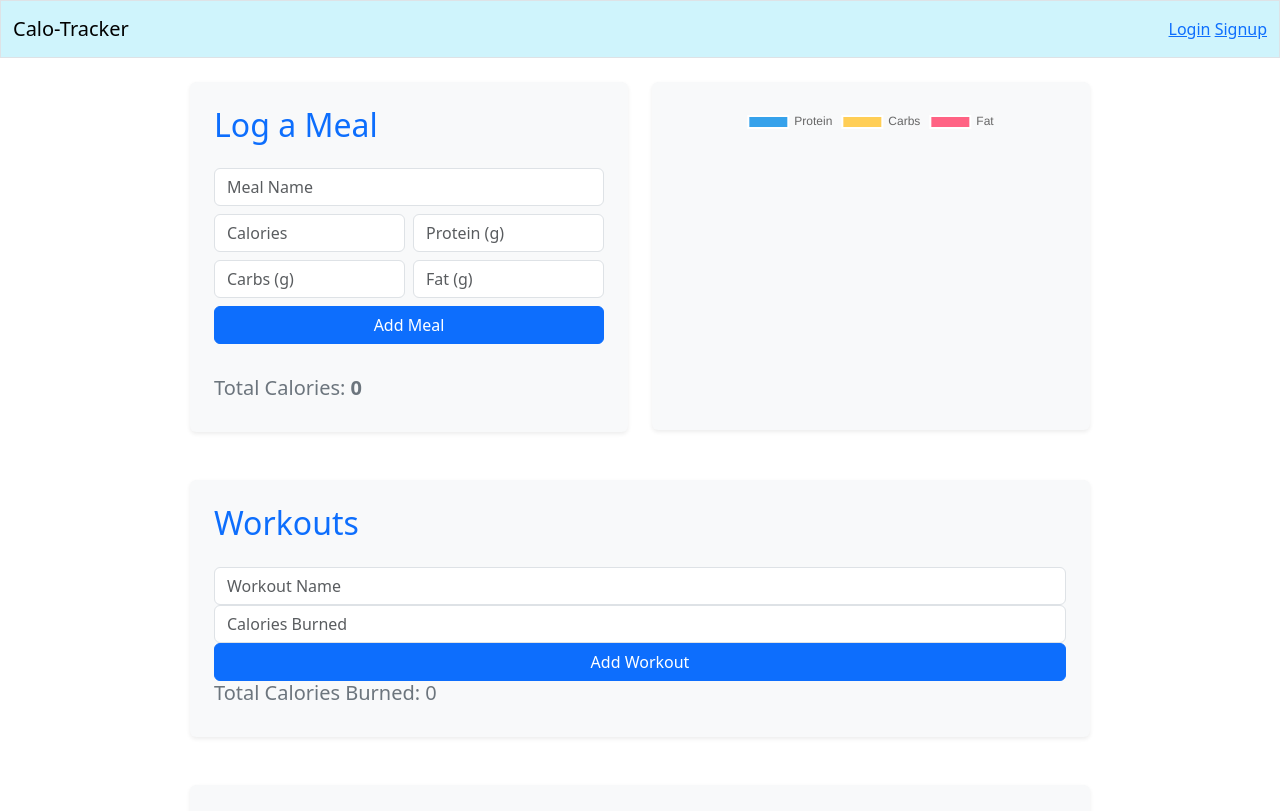
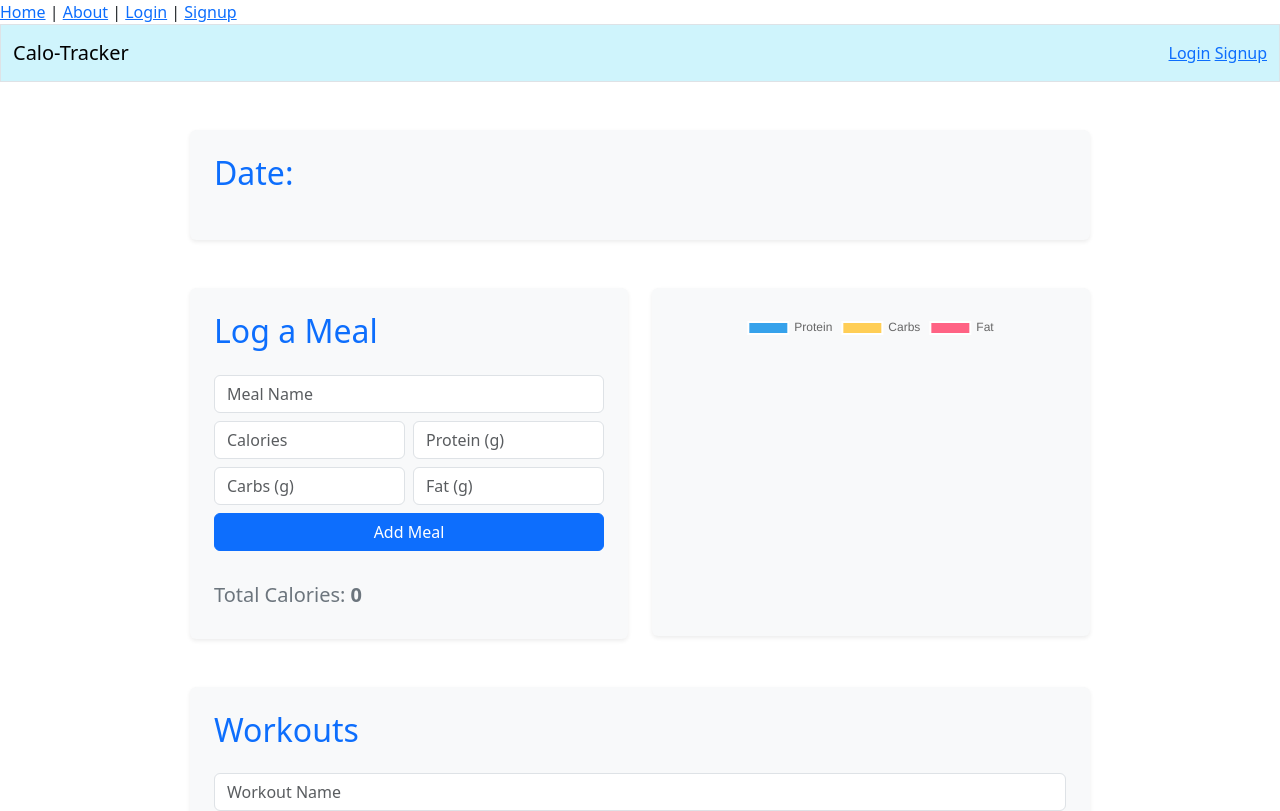
Before and after one commit to Abeoanderson/CS-3300-Summer-Semester-project, a React (Vite) app in the folder CS 3300 Project/: page / in a window 1280 px wide. Shown: the top 811 px of the page. Built offline with nearby package versions, Linux system fonts and the light colour scheme.

Commit message:
got all the routing working

```diff
--- a/CS 3300 Project/package.json
+++ b/CS 3300 Project/package.json
@@ -13,12 +13,14 @@
     "bootstrap": "^5.3.6",
     "chart.js": "^4.4.9",
     "react": "^19.1.0",
-    "react-dom": "^19.1.0"
+    "react-dom": "^19.1.0",
+    "react-router-dom": "^7.6.2"
   },
   "devDependencies": {
     "@eslint/js": "^9.25.0",
     "@types/react": "^19.1.2",
     "@types/react-dom": "^19.1.2",
+    "@types/react-router-dom": "^5.3.3",
     "@vitejs/plugin-react": "^4.4.1",
     "eslint": "^9.25.0",
     "eslint-plugin-react-hooks": "^5.2.0",
--- a/CS 3300 Project/src/App.tsx
+++ b/CS 3300 Project/src/App.tsx
@@ -1,22 +1,24 @@
-import Header from "./components/Header";
-import Footer from "./components/Footer";
-import MealLogger from "./components/MealLogger";
-import WorkoutLogger from "./components/WorkoutLogger";
-import Achievements from "./components/Achievements";
-import DateNav from "./components/DateNavigator";
+import { Routes, Route } from 'react-router-dom'
+import Home from './Pages/home'
+import About from './Pages/about'
+import NotFound from './Pages/notFound'
+import Navbar from './components/Navbar'
+import Login from './Pages/login'
+import Signup from './Pages/signup'
 
 function App() {
   return (
     <>
-      <Header />
-      <main className="dashboard">
-        <MealLogger />
-        <WorkoutLogger />
-        <Achievements />
-      </main>
-      <Footer />
+      <Navbar />
+      <Routes>
+        <Route path="/" element={<Home />} />
+        <Route path="/login" element={<Login />} />
+        <Route path="/signup" element={<Signup />} />
+        <Route path="/about" element={<About />} />
+        <Route path="*" element={<NotFound />} />
+      </Routes>
     </>
-  );
+  )
 }
 
 export default App;
--- /dev/null
+++ b/CS 3300 Project/src/Pages/about.tsx
@@ -0,0 +1,7 @@
+function About() {
+    return (
+        <div>about</div>
+    )
+}
+
+export default About;
--- /dev/null
+++ b/CS 3300 Project/src/Pages/home.tsx
@@ -0,0 +1,25 @@
+import Header from "../components/Header";
+import DateNav from "../components/DateNavigator";
+import MealLogger from "../components/MealLogger";
+import Achievements from "../components/Achievements";
+import WorkoutLogger from "../components/WorkoutLogger";
+import Footer from "../components/Footer";
+
+function Home() {
+    return (
+        <>
+            <Header />
+            <main className="dashboard">
+                <div className="container py-4">
+                    <DateNav></DateNav>
+                    <MealLogger />
+                    <WorkoutLogger />
+                </div>
+                <Achievements />
+            </main>
+            <Footer />
+        </>
+    );
+}
+
+export default Home;
--- /dev/null
+++ b/CS 3300 Project/src/Pages/login.tsx
@@ -0,0 +1,7 @@
+function login() {
+    return (
+        <div>login screen</div>
+    )
+}
+
+export default login;
--- /dev/null
+++ b/CS 3300 Project/src/Pages/notFound.tsx
@@ -0,0 +1,7 @@
+function NotFound() {
+    return (
+        <div> not found</div>
+    )
+}
+
+export default NotFound;
--- /dev/null
+++ b/CS 3300 Project/src/Pages/signup.tsx
@@ -0,0 +1,7 @@
+function Signup() {
+    return (
+        <div> signup screen</div>
+    )
+}
+
+export default Signup;
--- a/CS 3300 Project/src/components/DateNavigator.tsx
+++ b/CS 3300 Project/src/components/DateNavigator.tsx
@@ -2,8 +2,21 @@ import { useState } from "react";
 const current = new Date
 //const { currentDate, setCurrentDate } = useState(current);
 
-const DateNav = {
+function DateNav() {
+    return (
+        <section className="container py-4">
+            <div className="mx-auto" style={{ maxWidth: "900px" }}>
+                <div className="row g-4 align-items-start">
+                    <div className="col-md-12">
+                        <div className="bg-light p-4 rounded shadow-sm">
+                            <h2 className="text-primary mb-4">Date:</h2>
+                        </div>
+                    </div>
+                </div>
+            </div>
+        </section>
 
+    )
 }
 
 export default DateNav;
--- a/CS 3300 Project/src/components/MealLogger.tsx
+++ b/CS 3300 Project/src/components/MealLogger.tsx
@@ -75,7 +75,6 @@ const MealLogger = () => {
           <div className="col-md-6">
             <div className="bg-light p-4 rounded shadow-sm">
               <h2 className="text-primary mb-4">Log a Meal</h2>
-
               <form className="row g-2 mb-3">
                 <div className="col-12">
                   <input
@@ -162,7 +161,7 @@ const MealLogger = () => {
               style={{ height: "100%" }}
             >
               <div
-                style={{ width: "100%", maxWidth: "300px", height: "300px" }}
+                style={{ width: "100%", maxWidth: "300px"}}
               >
                 <canvas ref={canvasRef} />
               </div>
--- /dev/null
+++ b/CS 3300 Project/src/components/Navbar.tsx
@@ -0,0 +1,11 @@
+import { Link } from 'react-router-dom'
+
+function Navbar() {
+    return (
+        <nav>
+            <Link to="/">Home</Link> | <Link to="/about">About</Link> | <Link to="/login">Login</Link> | <Link to="/signup">Signup</Link>
+        </nav>
+    )
+}
+
+export default Navbar
```
Also changed, not shown: CS 3300 Project/src/components/updateWeight.tsx (added, +18 -0 lines), CS 3300 Project/src/main.tsx (+4 -3 lines), 1 other file (tests, documents, lock files or other folders).
